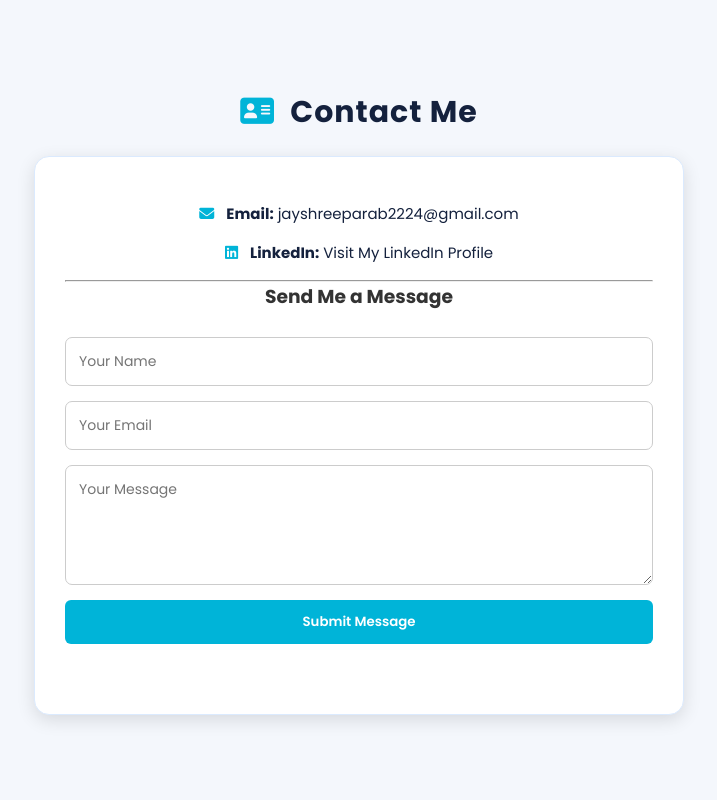
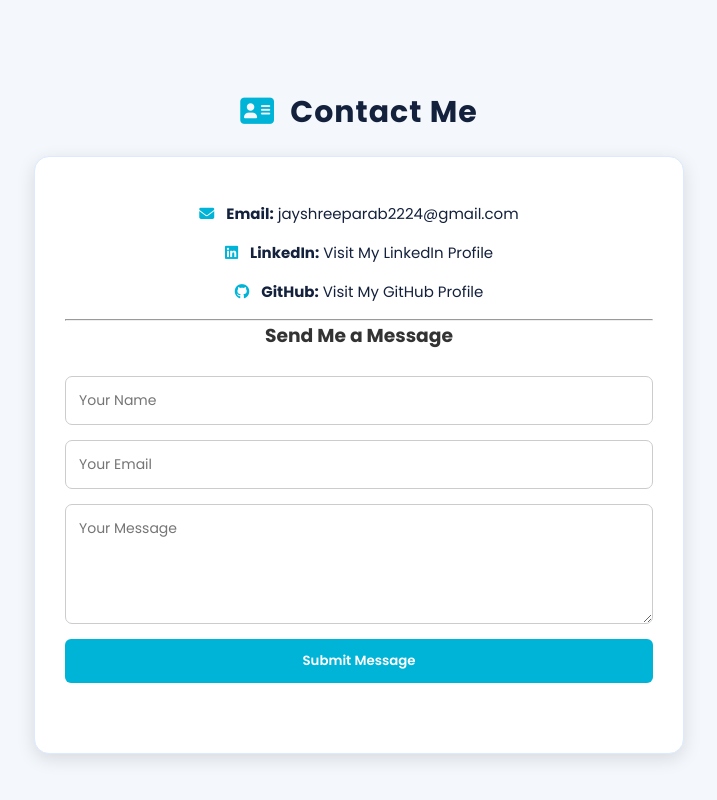
Before and after one commit to jayshreeparab2224-lab/MyPortfolio, a plain HTML site: page index.html in a window 1280 px wide. Shown: the part 3117-3917 px from the top of the page, without its empty margins (281-998 px from the left). Before the commit the page ends 3892 px from the top, so only its background shows below. Drawn offline with Linux system fonts and the light colour scheme.

Commit message:
Update index.html

```diff
--- a/index.html
+++ b/index.html
@@ -21,7 +21,6 @@
 <body>
 
     <!-- Navigation -->
-
 
     <nav>
         <h2>Jayshree.</h2>
@@ -49,6 +48,7 @@
 
 
     <!-- Home Section -->
+
     <section id="home">
 
         <h1>Hello, I'm Jayshree Parab</h1>
@@ -80,12 +80,13 @@
                 Download Resume
             </a>
 
-
         </div>
 
     </section>
 
+
     <!-- About Section -->
+
     <section id="about">
 
         <h2><i class="fas fa-user"></i> About Me</h2>
@@ -115,6 +116,7 @@
 
 
     <!-- Education Section -->
+
     <section id="education">
 
         <h2><i class="fas fa-graduation-cap"></i> Education</h2>
@@ -148,6 +150,7 @@
 
 
     <!-- Skills Section -->
+
     <section id="skills">
 
         <h2><i class="fas fa-laptop-code"></i> Technical Skills</h2>
@@ -196,6 +199,7 @@
 
     </section>
 
+
     <!-- Projects Section -->
 
     <section id="projects">
@@ -225,12 +229,14 @@
             <div class="project-buttons">
 
                 <a href="https://github.com/jayshreeparab2224-lab/cybershield"
-               target="_blank" class="btn">
+                   target="_blank"
+                   class="btn">
                     <i class="fab fa-github"></i> GitHub
                 </a>
 
                 <a href="https://jayshreeparab2224-lab.github.io/cybershield/"
-               target="_blank" class="btn">
+                   target="_blank"
+                   class="btn">
                     <i class="fas fa-external-link-alt"></i> Live Demo
                 </a>
 
@@ -242,6 +248,7 @@
 
 
     <!-- Internship Section -->
+
     <section id="internship">
 
         <h2><i class="fas fa-briefcase"></i> Internship Experience</h2>
@@ -269,6 +276,7 @@
 
     </section>
 
+
     <!-- Contact Section -->
 
     <section id="contact">
@@ -277,11 +285,18 @@
 
         <div class="contact-card">
 
+            <!-- Email -->
+
             <p>
                 <i class="fas fa-envelope"></i>
                 <strong>Email:</strong>
+
+                <a href="mailto:jayshreeparab2224@gmail.com">
                     jayshreeparab2224@gmail.com
+                </a>
             </p>
+
+            <!-- LinkedIn -->
 
             <p>
                 <i class="fab fa-linkedin"></i>
@@ -293,19 +308,41 @@
                 </a>
             </p>
 
+            <!-- GitHub -->
+
+            <p>
+                <i class="fab fa-github"></i>
+                <strong>GitHub:</strong>
+
+                <a href="https://github.com/jayshreeparab2224-lab"
+                   target="_blank">
+                    Visit My GitHub Profile
+                </a>
+            </p>
+
             <hr>
 
             <h3>Send Me a Message</h3>
 
             <form id="contact-form">
 
-            <input type="text" id="name" placeholder="Your Name" required>
+                <input type="text"
+                       id="name"
+                       placeholder="Your Name"
+                       required>
 
-            <input type="email" id="email" placeholder="Your Email" required>
+                <input type="email"
+                       id="email"
+                       placeholder="Your Email"
+                       required>
 
-            <textarea id="message" placeholder="Your Message" required></textarea>
+                <textarea id="message"
+                          placeholder="Your Message"
+                          required></textarea>
 
-            <button type="submit" class="btn">Submit Message</button>
+                <button type="submit" class="btn">
+                    Submit Message
+                </button>
 
                 <p id="form-status"></p>
 
@@ -315,6 +352,10 @@
 
     </section>
 
+
+    <!-- JavaScript File -->
+
     <script src="script.js"></script>
+
 </body>
 </html>
```
Lines whose indentation alone changed are shown as unchanged.
